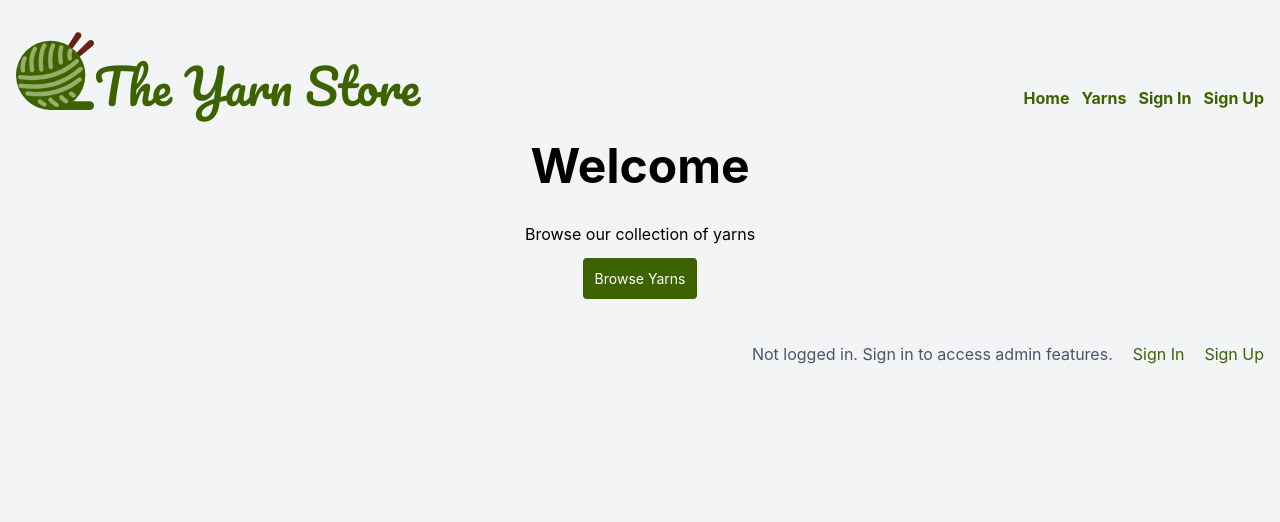
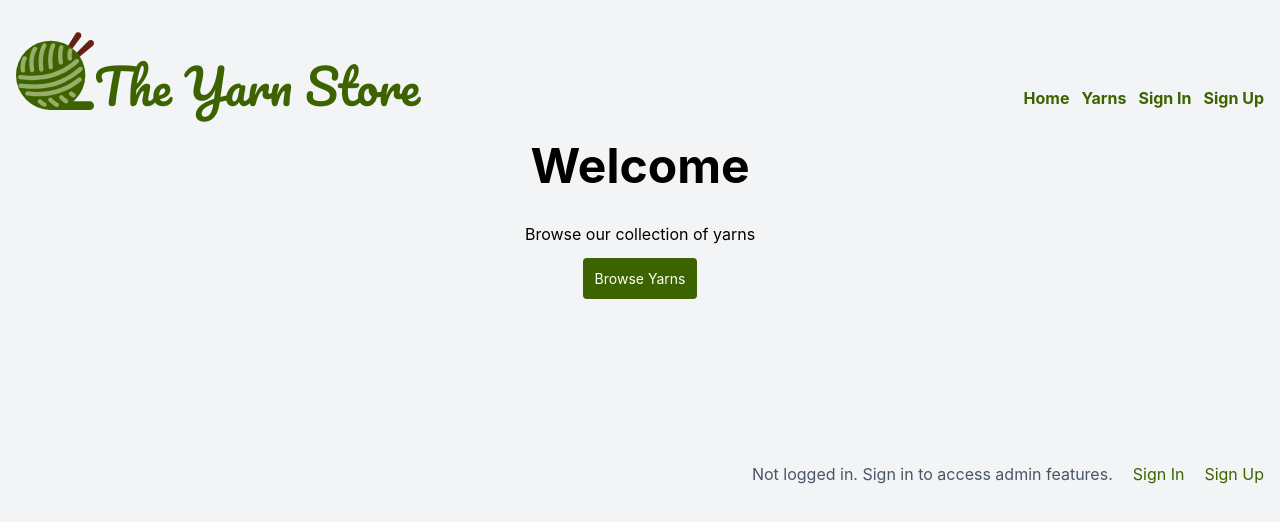
Before and after one commit to meganlavengood/yarn-app, a React (Vite) app: page / in a window 1280 px wide. Shown: the top 522 px of the page. Built offline with nearby package versions, Linux system fonts and the light colour scheme; no server answers.

Commit message:
change height of pages

```diff
--- a/src/App.tsx
+++ b/src/App.tsx
@@ -32,7 +32,7 @@ function App() {
 	return (
 		<div className="px-4">
 			<Navbar user={user} />
-			<main className="container mx-auto max-w-3xl">
+			<main className="container mx-auto max-w-3xl min-h-72">
 				<Routes>
 					<Route path="/" element={<Home />} />
 					<Route path="/yarns" element={<Yarns user={user} />} />
```
Also changed, not shown: 1 other file (tests, documents, lock files or other folders).
